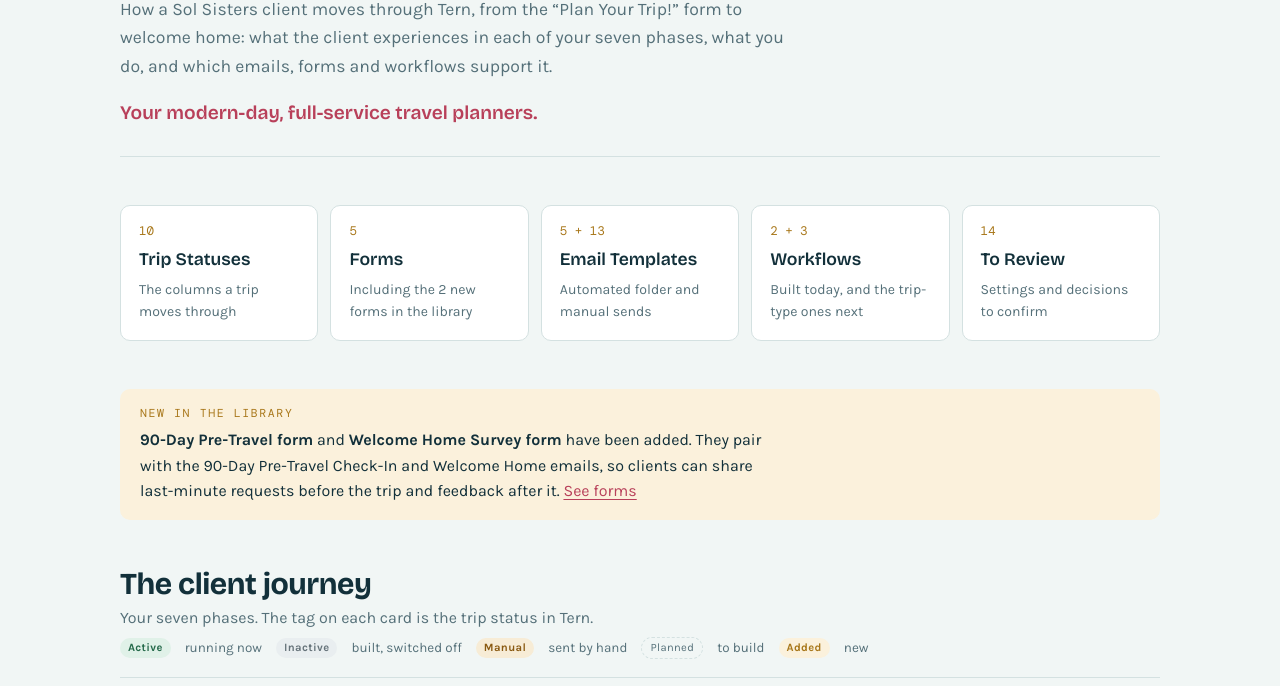
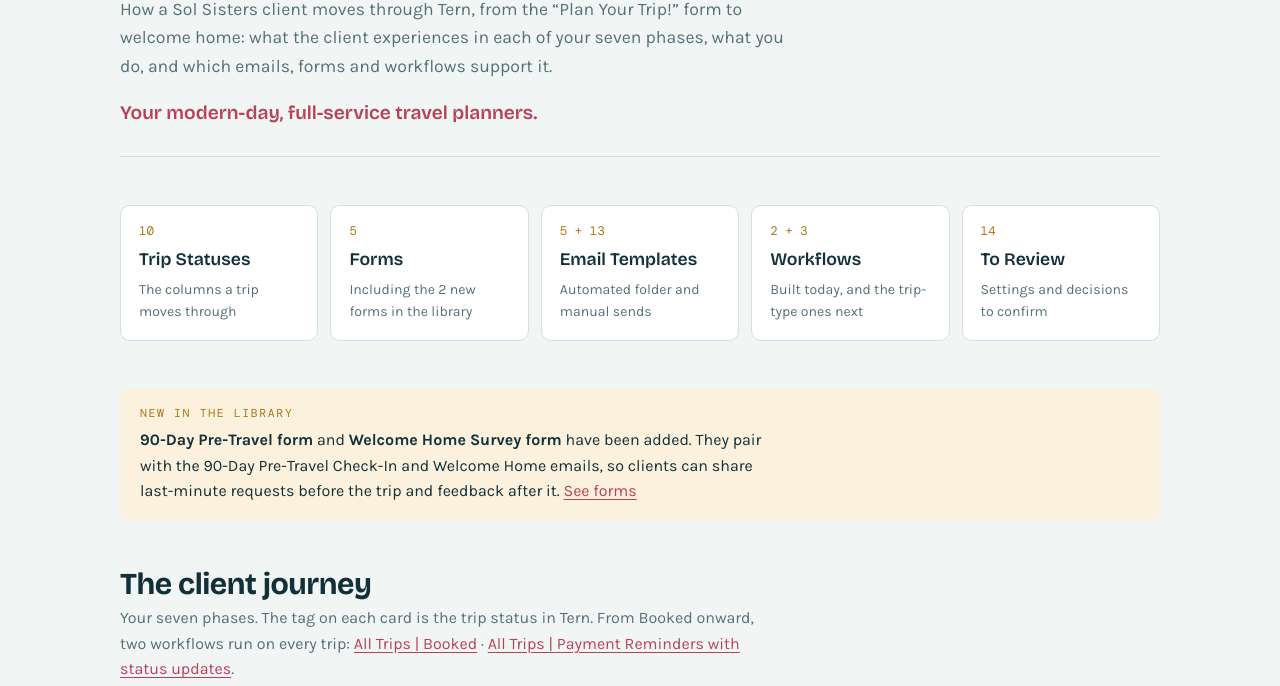
Before and after one commit to katiejehenson/solsisters-guide, a plain HTML site: page index.html in a window 1280 px wide. Shown: the part 213-899 px from the top of the page. Drawn offline with nearby package versions, Linux system fonts and the light colour scheme.

Commit message:
Add files via upload
updated info

```diff
--- a/index.html
+++ b/index.html
@@ -13,7 +13,7 @@
 <div class="hero"><div class="eyebrow">Advisor Hub · Jenna &amp; Lindsay</div><h1>Tailored travel, mapped in Tern</h1><p class="lede">How a Sol Sisters client moves through Tern, from the “Plan Your Trip!” form to welcome home: what the client experiences in each of your seven phases, what you do, and which emails, forms and workflows support it.</p><p class="quote">Your modern-day, full-service travel planners.</p></div>
 <section><div class="pages"><a href="statuses.html"><em>10</em><b>Trip Statuses</b><span>The columns a trip moves through</span></a><a href="forms.html"><em>5</em><b>Forms</b><span>Including the 2 new forms in the library</span></a><a href="emails.html"><em>5 + 13</em><b>Email Templates</b><span>Automated folder and manual sends</span></a><a href="workflows.html"><em>2 + 3</em><b>Workflows</b><span>Built today, and the trip-type ones next</span></a><a href="review.html"><em>14</em><b>To Review</b><span>Settings and decisions to confirm</span></a></div></section>
 <div class="callout"><div class="eyebrow">New in the library</div><p><b>90-Day Pre-Travel form</b> and <b>Welcome Home Survey form</b> have been added. They pair with the 90-Day Pre-Travel Check-In and Welcome Home emails, so clients can share last-minute requests before the trip and feedback after it. <a href="forms.html">See forms</a></p></div>
-<section><div class="sec-head"><div><h2>The client journey</h2><p>Your seven phases. The tag on each card is the trip status in Tern.</p></div>
+<section><div class="sec-head"><div><h2>The client journey</h2><p>Your seven phases. The tag on each card is the trip status in Tern. From Booked onward, two workflows run on every trip: <a href="workflows.html#booked">All Trips | Booked</a> · <a href="workflows.html#payments">All Trips | Payment Reminders with status updates</a>.</p></div>
 <div class="legend"><span class="pill on">Active</span> running now <span class="pill off">Inactive</span> built, switched off <span class="pill man">Manual</span> sent by hand <span class="pill plan">Planned</span> to build <span class="pill new">Added</span> new</div></div>
 <div class="act"><div class="act-label"><div class="n">PHASE 1</div><h2>Discovery</h2><p>From the website form to a signed-on client.</p></div><div class="stages"><article class="stage"><div class="stage-top"><span class="code">Trip Inquiries</span><h3>New inquiry &amp; discovery call</h3></div>
 <p class="client">Fills out the “Plan Your Trip!” form on the website. Hears back within 48 hours with a link to book a discovery call, then gets a recap through Tern within an hour of the call with the planning fee and forms.</p>
@@ -45,22 +45,22 @@
 <div class="cols"><div><h4>Jenna &amp; Lindsay</h4><ul><li>Move the trip from Booked to Booked (Paid in Full)</li></ul></div>
 <div><h4>Emails</h4><ul><li class="muted">None</li></ul></div>
 <div><h4>Forms</h4><ul><li class="muted">None</li></ul></div></div>
-<p class="wf-link">Workflow: <a href="workflows.html#payments">All Trips | Payment Reminders with status updates</a></p></article></div></div><div class="act"><div class="act-label"><div class="n">PHASE 4</div><h2>Destination</h2><p>Getting excited months before departure.</p></div><div class="stages"><article class="stage"><div class="stage-top"><span class="code">Booked / Paid in Full</span><h3>Destination emails</h3></div>
+<p class="wf-link">Workflow: <a href="workflows.html#booked">All Trips | Booked</a> · <a href="workflows.html#payments">All Trips | Payment Reminders with status updates</a></p></article></div></div><div class="act"><div class="act-label"><div class="n">PHASE 4</div><h2>Destination</h2><p>Getting excited months before departure.</p></div><div class="stages"><article class="stage"><div class="stage-top"><span class="code">Booked / Paid in Full</span><h3>Destination emails</h3></div>
 <p class="client">A run of destination emails: #1 at 5–7 months out, #2 at 3–4 months out, then a packing list with tips.</p>
 <div class="cols"><div><h4>Jenna &amp; Lindsay</h4><ul><li>Write or approve content for each trip type</li><li>Choose the destination email for the trip</li></ul></div>
 <div><h4>Emails</h4><ul><li><span class="pill plan">Planned</span> Destination Email #1 (5–7 months)</li><li><span class="pill plan">Planned</span> Destination Email #2 (3–4 months)</li><li><span class="pill man">Manual</span> Packing List + Tips (Sun &amp; Sand only so far)</li></ul></div>
 <div><h4>Forms</h4><ul><li class="muted">None</li></ul></div></div>
-<p class="wf-link">Workflow: <span class="muted">No workflow yet</span> <span class="muted">· VAST365 can set up the templates for you to fill in</span></p></article></div></div><div class="act"><div class="act-label"><div class="n">PHASE 5</div><h2>Pre-Trip</h2><p>Final details and a send-off.</p></div><div class="stages"><article class="stage"><div class="stage-top"><span class="code">Trip Prep (30 days)</span><h3>Pre-trip prep</h3></div>
+<p class="wf-link">Workflow: <a href="workflows.html#booked">All Trips | Booked</a> · <a href="workflows.html#payments">All Trips | Payment Reminders with status updates</a> <span class="muted">· destination emails not built yet; VAST365 can set up the templates for you to fill in</span></p></article></div></div><div class="act"><div class="act-label"><div class="n">PHASE 5</div><h2>Pre-Trip</h2><p>Final details and a send-off.</p></div><div class="stages"><article class="stage"><div class="stage-top"><span class="code">Trip Prep (30 days)</span><h3>Pre-trip prep</h3></div>
 <p class="client">Gets a 90-day check-in with the pre-travel form, a hotel confirmation two weeks out, final documents 10 days out, and a Bon Voyage note two days before leaving.</p>
 <div class="cols"><div><h4>Jenna &amp; Lindsay</h4><ul><li>Confirm dining reservations / tours (32 days out)</li><li>Send gift (14 days out)</li><li>Hotel confirmation email: reservation, amenities, special requests (14 days out)</li><li>Final itinerary + Email Final Documents (10 days out)</li><li>Text the day before travel</li></ul></div>
 <div><h4>Emails</h4><ul><li><span class="pill off">Inactive</span> 90-Day Pre-Travel Check-In</li><li><span class="pill man">Manual</span> Hotel confirmation</li><li><span class="pill man">Manual</span> Email Final Documents</li><li><span class="pill off">Inactive</span> Bon Voyage – All Trips (now created)</li></ul></div>
 <div><h4>Forms</h4><ul><li><span class="pill new">Added</span> 90-Day Pre-Travel form</li></ul></div></div>
-<p class="wf-link">Workflow: <a href="workflows.html#booked">All Trips | Booked</a> · status set by <a href="workflows.html#payments">All Trips | Payment Reminders with status updates</a></p></article></div></div><div class="act"><div class="act-label"><div class="n">PHASE 6</div><h2>Traveling</h2><p>On the trip, with support by text.</p></div><div class="stages"><article class="stage"><div class="stage-top"><span class="code">Traveling</span><h3>Traveling</h3></div>
+<p class="wf-link">Workflow: <a href="workflows.html#booked">All Trips | Booked</a> · <a href="workflows.html#payments">All Trips | Payment Reminders with status updates</a></p></article></div></div><div class="act"><div class="act-label"><div class="n">PHASE 6</div><h2>Traveling</h2><p>On the trip, with support by text.</p></div><div class="stages"><article class="stage"><div class="stage-top"><span class="code">Traveling</span><h3>Traveling</h3></div>
 <p class="client">On the trip. Gets a text the day after arrival, with Jenna and Lindsay reachable by text throughout.</p>
 <div class="cols"><div><h4>Jenna &amp; Lindsay</h4><ul><li>Text the day after arrival</li><li>On-trip support by text as needed</li></ul></div>
 <div><h4>Emails</h4><ul><li class="muted">None</li></ul></div>
 <div><h4>Forms</h4><ul><li class="muted">None</li></ul></div></div>
-<p class="wf-link">Workflow: <a href="workflows.html#booked">All Trips | Booked</a> · status set by <a href="workflows.html#payments">All Trips | Payment Reminders with status updates</a></p></article></div></div><div class="act"><div class="act-label"><div class="n">PHASE 7</div><h2>Post-Trip</h2><p>Welcome home, a review, and the next trip.</p></div><div class="stages"><article class="stage"><div class="stage-top"><span class="code">Traveled → Archived</span><h3>Welcome home &amp; future travel</h3></div>
+<p class="wf-link">Workflow: <a href="workflows.html#booked">All Trips | Booked</a> · <a href="workflows.html#payments">All Trips | Payment Reminders with status updates</a></p></article></div></div><div class="act"><div class="act-label"><div class="n">PHASE 7</div><h2>Post-Trip</h2><p>Welcome home, a review, and the next trip.</p></div><div class="stages"><article class="stage"><div class="stage-top"><span class="code">Traveled → Archived</span><h3>Welcome home &amp; future travel</h3></div>
 <p class="client">Gets a Welcome Home email with the survey 5 days after returning, a Google review request at 30 days, and a future-trip follow-up at 90 days.</p>
 <div class="cols"><div><h4>Jenna &amp; Lindsay</h4><ul><li>Read survey responses</li><li>Trip archives automatically 7 days after return</li></ul></div>
 <div><h4>Emails</h4><ul><li><span class="pill off">Inactive</span> Welcome Home + Survey (5 days)</li><li><span class="pill off">Inactive</span> Google Review Request (30 days)</li><li><span class="pill off">Inactive</span> Future Trip Follow-Up (90 days)</li></ul></div>
```
